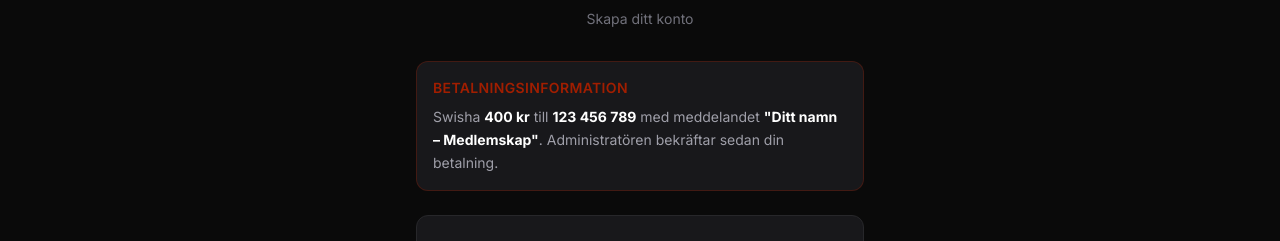
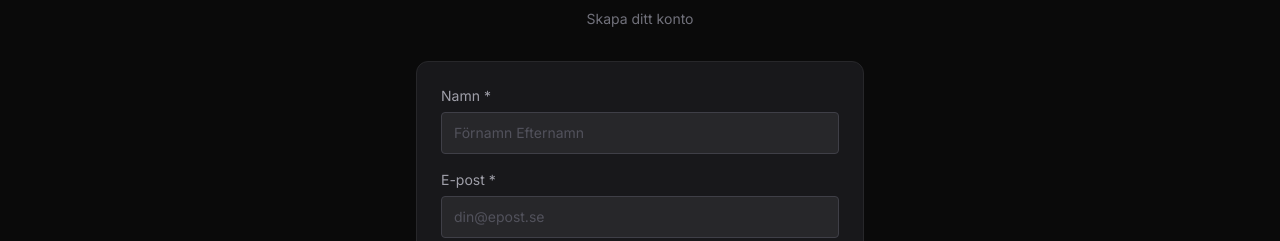
Before and after one commit to Yellowhue0/gmt, a Next.js app: page /register in a window 1280 px wide. Shown: the part 219-460 px from the top of the page. Built offline with nearby package versions, Linux system fonts and the light colour scheme; no server answers.

Commit message:
Remove payment info block from sign up page

```diff
--- a/app/register/page.tsx
+++ b/app/register/page.tsx
@@ -4,7 +4,6 @@
 import Link from 'next/link'
 import Image from 'next/image'
 import { useRouter } from 'next/navigation'
-import { SWISH_NUMBER, MEMBERSHIP_PRICE } from '@/lib/utils'
 import { useLanguage } from '@/contexts/LanguageContext'
 
 export default function RegisterPage() {
@@ -59,20 +58,6 @@
           <Image src="/glommenlogo.svg" alt="GMT" width={64} height={64} className="mx-auto mb-4 object-contain" />
           <h1 className="text-2xl font-bold text-white">{t('reg_title')}</h1>
           <p className="text-zinc-500 text-sm mt-1">{t('reg_sub')}</p>
-        </div>
-
-        {/* Swish info */}
-        <div className="bg-zinc-900 border border-brand/30 rounded-xl p-4 mb-6">
-          <h2 className="text-brand font-semibold text-sm mb-2 uppercase tracking-wide">{t('reg_payment_title')}</h2>
-          <p className="text-zinc-400 text-sm leading-relaxed">
-            {t('reg_payment_swish')}{' '}
-            <strong className="text-white">{MEMBERSHIP_PRICE} kr</strong>{' '}
-            {t('reg_payment_to')}{' '}
-            <strong className="text-white">{SWISH_NUMBER}</strong>{' '}
-            {t('reg_payment_msg')}{' '}
-            <strong className="text-white">&quot;{t('reg_payment_name_msg')} – {t('reg_payment_membership')}&quot;</strong>.{' '}
-            {t('reg_payment_wait')}
-          </p>
         </div>
 
         <form onSubmit={handleSubmit} className="bg-zinc-900 border border-zinc-800 rounded-xl p-6 space-y-4">
```
